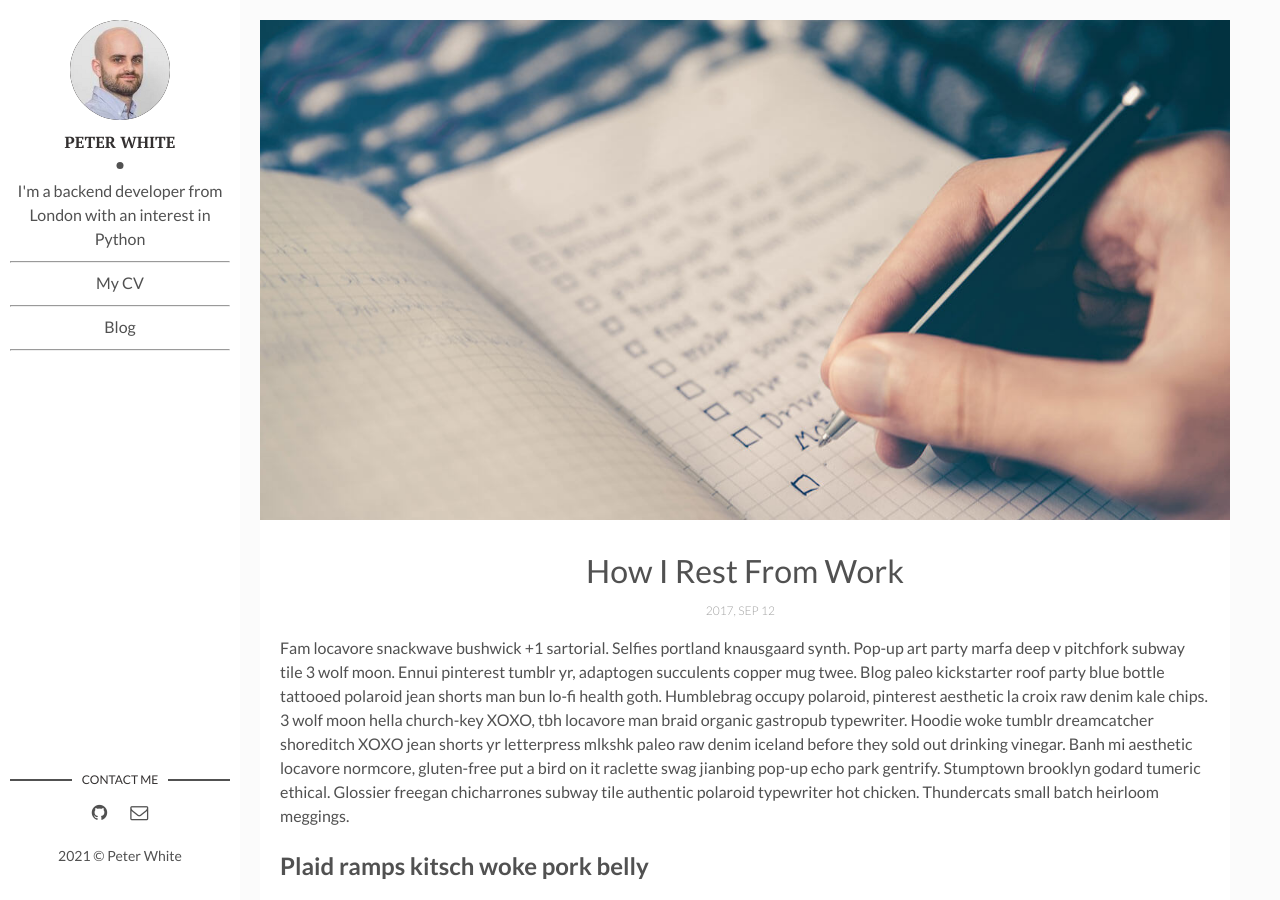
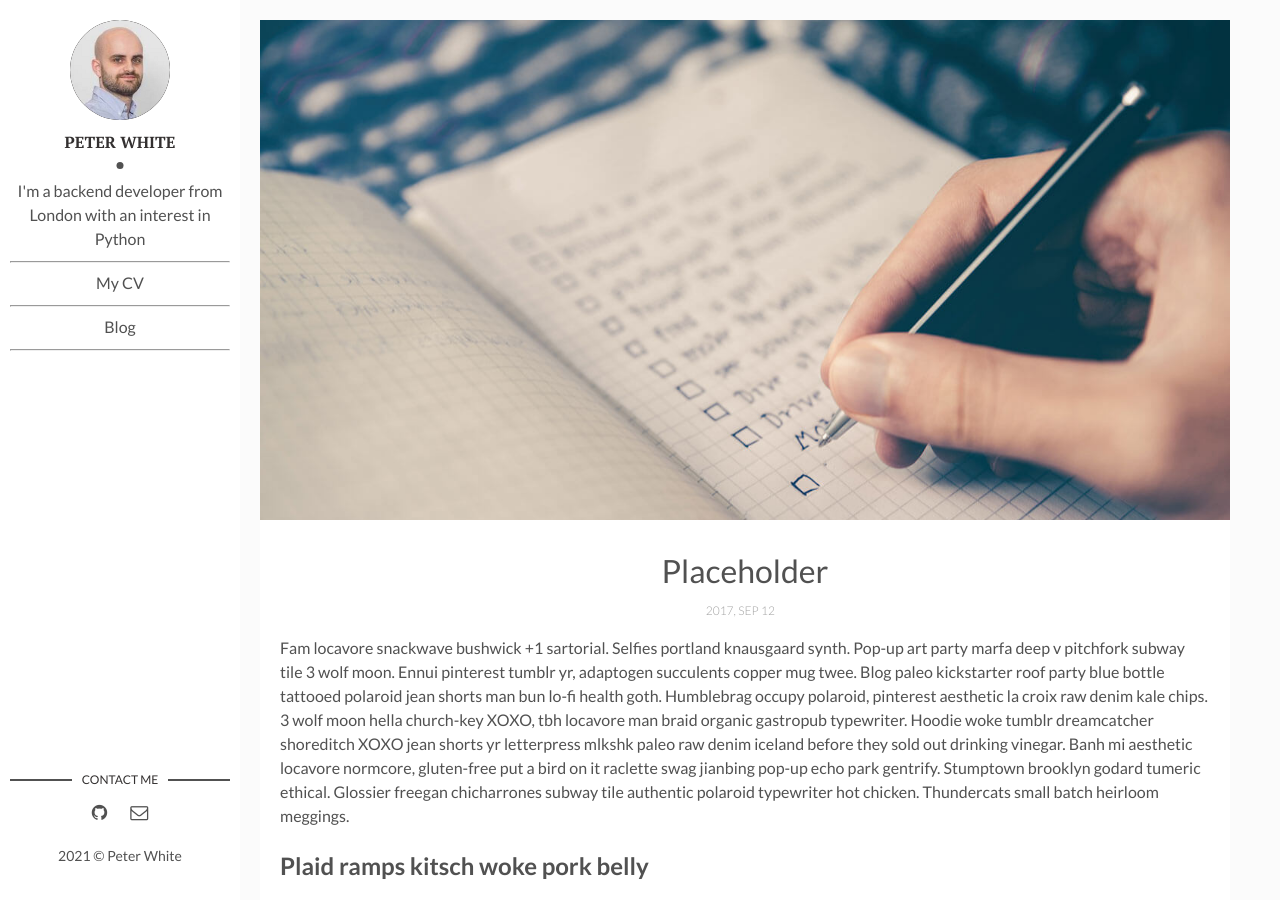
Before and after one commit to PeterGSWhite/PeterGSWhite.github.io, a Jekyll site: the page built from _posts/2021-10-14-blog-number-one.markdown, in a window 1280 px wide and 900 px high. Built offline with Jekyll 4.4.1, drawn with Linux system fonts in a browser that asks for light colours.

```diff
--- a/_posts/2021-10-14-blog-number-one.markdown
+++ b/_posts/2021-10-14-blog-number-one.markdown
@@ -1,6 +1,6 @@
 ---
 layout: post
-title: How I Rest From Work
+title: Placeholder
 date: 2017-09-12 13:32:20 +0300
 description: You’ll find this post in your `_posts` directory. Go ahead and edit it and re-build the site to see your changes. # Add post description (optional)
 img: software.jpg
```
